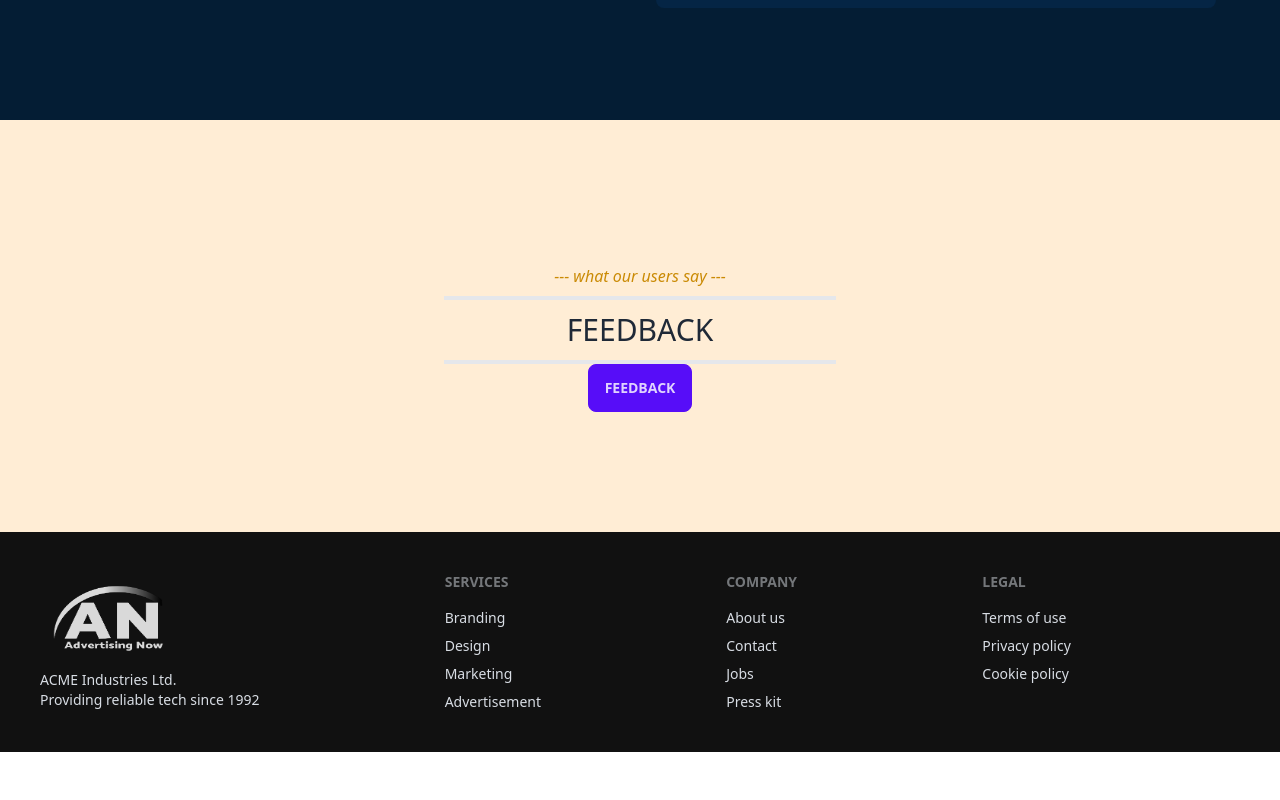
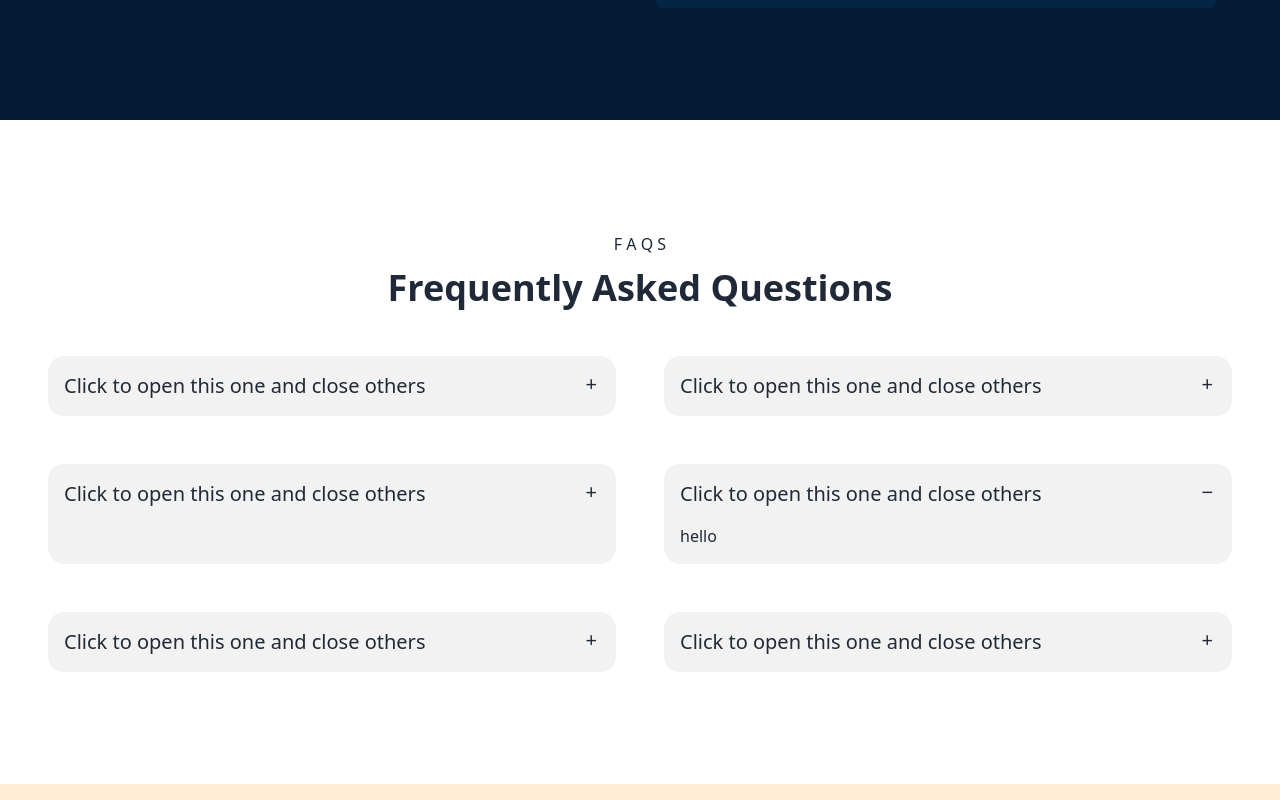
Before and after one commit to mssadik/advertise-now-client, a React (Vite) app: page / in a window 1280 px wide. Shown: the part 5780-6580 px from the top of the page. Before the commit the page ends 6532 px from the top, so only its background shows below. Built offline with nearby package versions, Linux system fonts and the light colour scheme; no server answers.

Commit message:
asked question section added

```diff
--- a/src/Login/Login.jsx
+++ b/src/Login/Login.jsx
@@ -73,10 +73,10 @@ const Login = () => {
     }
 
   return (
-    <div className="hero bg-base-200 py-24">
+    <div className="hero bg-base-200 pt-40 pb-24">
       <div className="hero-content justify-center items-center gap-12 md:gap-20 flex-col-reverse md:flex-row">
         <div className="">
-          <img style={{height: "500px"}} className='rounded-lg' src="https://i.postimg.cc/6pyyNFpK/6300830.jpg" alt="" />
+          <img style={{height: "580px", width: '500px'}} className='rounded-lg shadow-lg' src="https://i.postimg.cc/6pyyNFpK/6300830.jpg" alt="" />
         </div>
         <div  className="card flex-shrink-0 w-full max-w-sm shadow-2xl bg-base-100">
           <form onSubmit={handleLogin} className="card-body">
--- a/src/Shared/Footer/Footer.jsx
+++ b/src/Shared/Footer/Footer.jsx
@@ -7,7 +7,7 @@ const Footer = () => {
         <p>
           ACME Industries Ltd.
           <br />
-          Providing reliable tech since 1992
+          Providing reliable tech since 2023
         </p>
       </div>
       <div>
--- a/src/SignUp/SignUp.jsx
+++ b/src/SignUp/SignUp.jsx
@@ -61,10 +61,10 @@ const SignUp = () => {
 
 
   return (
-    <div className="hero min-h-screen bg-base-200 rounded-lg py-24">
+    <div className="hero min-h-screen bg-base-200 rounded-lg pt-40 pb-24">
       <div className="hero-content flex-col lg:flex-row-reverse justify-center items-center gap-12 md:gap-20">
         <div className="text-center lg:text-left">
-          <img style={{height: "500px"}} className='rounded-lg' src='https://i.postimg.cc/jCYwg2tj/6300959.jpg' alt="" />
+          <img style={{height: "630px", width: '500px'}} className='rounded-lg shadow-xl' src='https://i.postimg.cc/jCYwg2tj/6300959.jpg' alt="" />
         </div>
         <div className="card flex-shrink-0 w-full max-w-sm shadow-2xl bg-base-100">
           <form className="card-body" onSubmit={handleSubmit(onSubmit)}>
--- /dev/null
+++ b/src/pages/Home/FaqQuestion/FaqQuestion.jsx
@@ -0,0 +1,74 @@
+
+
+const FaqQuestion = () => {
+  return (
+    <div
+    className=" py-28 px-12">
+      <p className="text-center pb-3 ">F A Q S</p>
+      <h5 className="text-center text-4xl font-bold pb-12">
+        Frequently Asked Questions
+      </h5>
+      <div className="grid grid-cols-1 md:grid-cols-2 gap-12">
+
+      <div className="collapse collapse-plus bg-base-200">
+  <input type="radio" name="my-accordion-3" checked="checked" />
+  <div className="collapse-title text-xl font-medium">
+    Click to open this one and close others
+  </div>
+  <div className="collapse-content">
+    <p>hello</p>
+  </div>
+</div>
+<div className="collapse collapse-plus bg-base-200">
+  <input type="radio" name="my-accordion-3" />
+  <div className="collapse-title text-xl font-medium">
+    Click to open this one and close others
+  </div>
+  <div className="collapse-content">
+    <p>hello</p>
+  </div>
+</div>
+<div className="collapse collapse-plus bg-base-200">
+  <input type="radio" name="my-accordion-3" />
+  <div className="collapse-title text-xl font-medium">
+    Click to open this one and close others
+  </div>
+  <div className="collapse-content">
+    <p>hello</p>
+  </div>
+</div>
+
+<div className="collapse collapse-plus bg-base-200">
+  <input type="radio" name="my-accordion-3" checked="checked" />
+  <div className="collapse-title text-xl font-medium">
+    Click to open this one and close others
+  </div>
+  <div className="collapse-content">
+    <p>hello</p>
+  </div>
+</div>
+<div className="collapse collapse-plus bg-base-200">
+  <input type="radio" name="my-accordion-3" />
+  <div className="collapse-title text-xl font-medium">
+    Click to open this one and close others
+  </div>
+  <div className="collapse-content">
+    <p>hello</p>
+  </div>
+</div>
+<div className="collapse collapse-plus bg-base-200">
+  <input type="radio" name="my-accordion-3" />
+  <div className="collapse-title text-xl font-medium">
+    Click to open this one and close others
+  </div>
+  <div className="collapse-content">
+    <p>hello</p>
+  </div>
+</div>
+
+      </div>
+    </div>
+  );
+};
+
+export default FaqQuestion;
--- a/src/pages/Home/Home/Home.jsx
+++ b/src/pages/Home/Home/Home.jsx
@@ -6,6 +6,7 @@ import Feedback from "../Feedback/Feedback";
 import Advertisement from "../Advertisement/Advertisement";
 import Services from "../Services/Services";
 import Contact from "../Contact/Contact";
+import FaqQuestion from "../FaqQuestion/FaqQuestion";
 
 
 const Home = () => {
@@ -18,6 +19,7 @@ const Home = () => {
             <Team></Team>
             <NewsLetter></NewsLetter>
             <Contact></Contact>
+            <FaqQuestion></FaqQuestion>
             <Feedback></Feedback>
         </div>
     );
```
